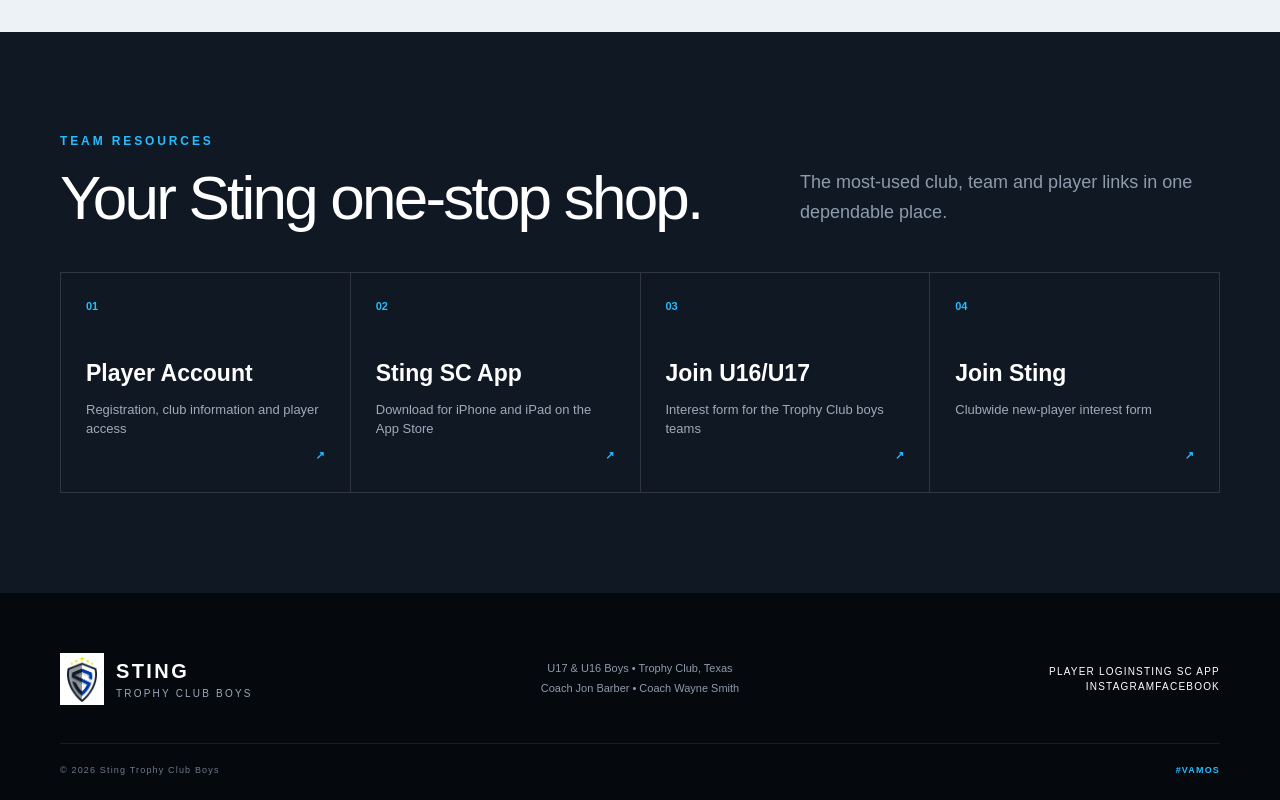
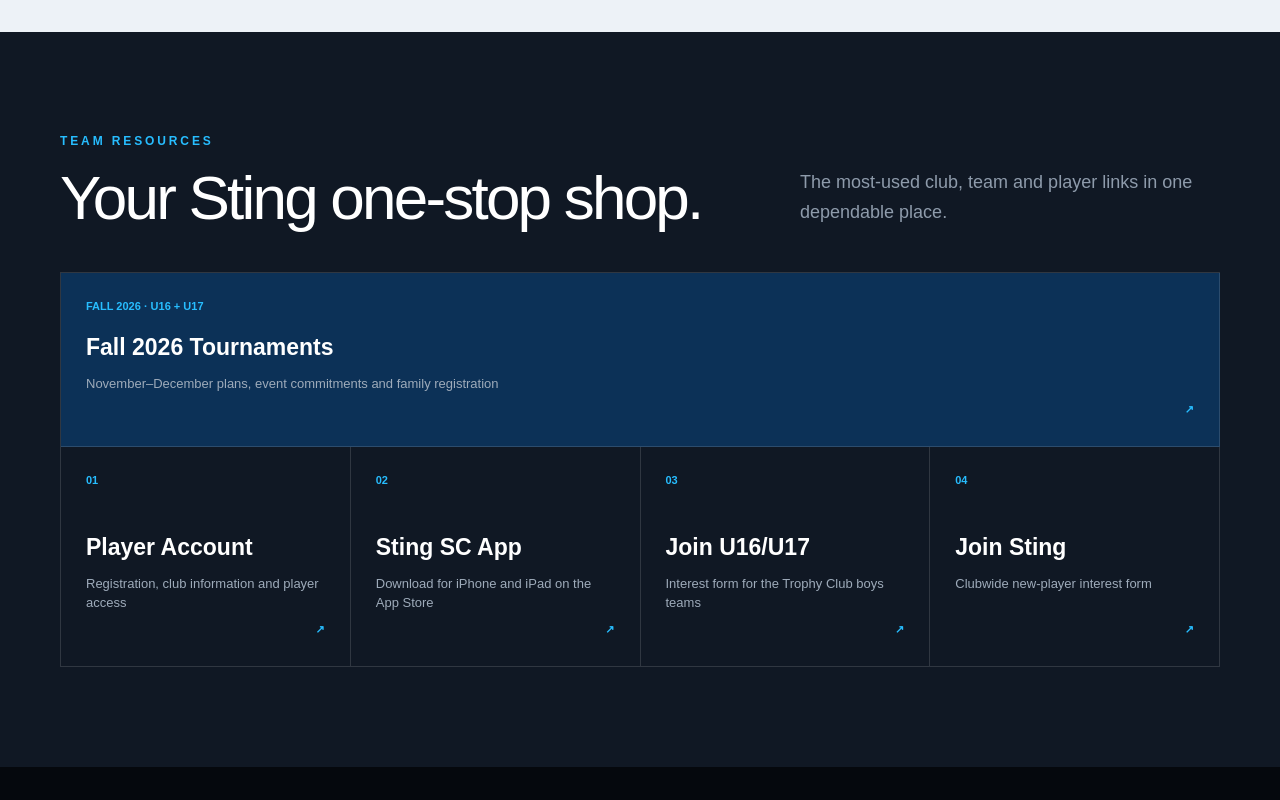
Before and after one commit to mss-hub-powerzone/sting-trophy-club, a Next.js app: page / in a window 1280 px wide. Shown: the part 11200-12000 px from the top of the page. Built offline with nearby package versions, Linux system fonts and the light colour scheme; no server answers.

Commit message:
Link Fall 2026 tournament family hub from Team Resources

```diff
--- a/app/page.tsx
+++ b/app/page.tsx
@@ -364,6 +364,7 @@
         <div className="shell">
           <Title kicker="TEAM RESOURCES" title="Your Sting one-stop shop." copy="The most-used club, team and player links in one dependable place." light />
           <div className="resourceGrid">
+            <a href="https://sting-trophy-club-fall-2026.joncbarber.chatgpt.site/#workspace" target="_blank" rel="noopener noreferrer" style={{ gridColumn: "1 / -1", minHeight: 170, background: "#0c3157" }}><span>FALL 2026 · U16 + U17</span><b style={{ margin: "16px 0 10px" }}>Fall 2026 Tournaments</b><small>November–December plans, event commitments and family registration</small><i><Arrow/></i></a>
             <a href="https://stingsoccer.fctrclubmgmt.com/" target="_blank" rel="noreferrer"><span>01</span><b>Player Account</b><small>Registration, club information and player access</small><i><Arrow/></i></a>
             <a href="https://apps.apple.com/us/app/sting-sc/id6787877255" target="_blank" rel="noreferrer"><span>02</span><b>Sting SC App</b><small>Download for iPhone and iPad on the App Store</small><i><Arrow/></i></a>
             <a href="https://tinyurl.com/StingTrophyClub" target="_blank" rel="noreferrer"><span>03</span><b>Join U16/U17</b><small>Interest form for the Trophy Club boys teams</small><i><Arrow/></i></a>
```
